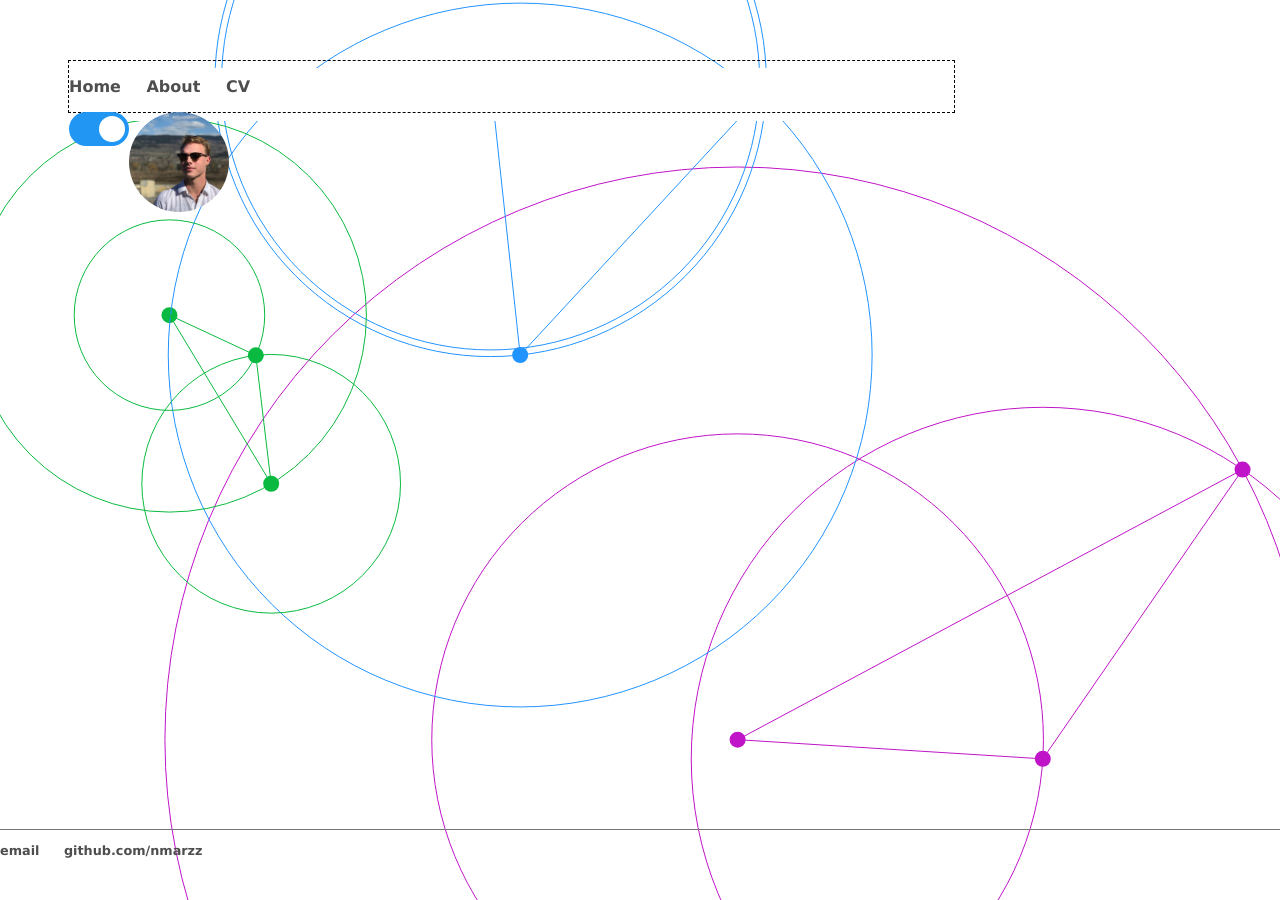
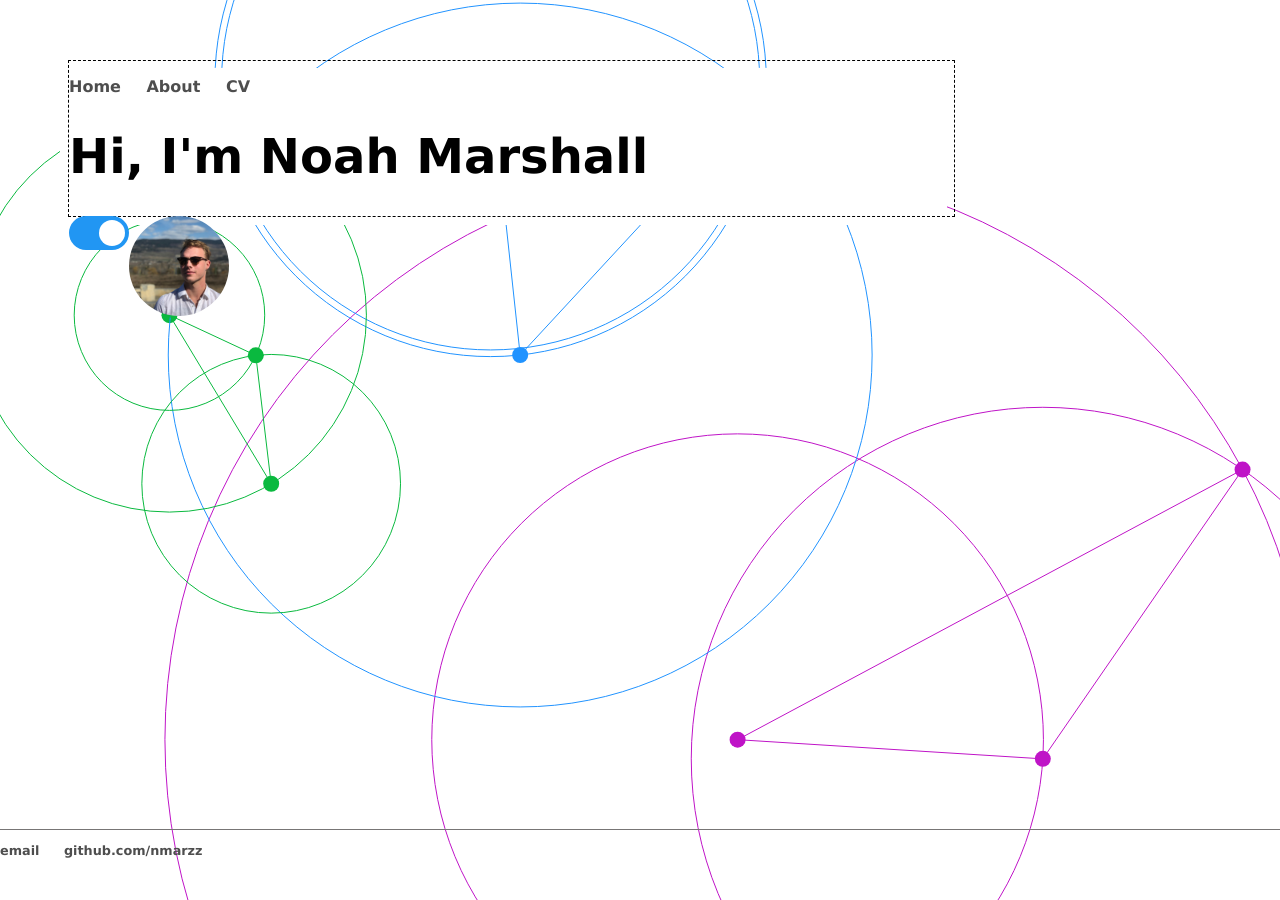
Before and after one commit to nmarzz/nmarzz.github.io, a Jekyll site: the page built from index.html, in a window 1280 px wide. Built offline with Jekyll 4.4.1, drawn with Linux system fonts in a browser that asks for light colours.

Commit message:
greeting idx

```diff
--- a/index.html
+++ b/index.html
@@ -9,6 +9,8 @@ title: Noah Marshall
 <!-- Rounded switch -->
 <div>
 
+<h1>Hi, I'm Noah Marshall </h1>
+
 <label class="switch">
   <input id = "animateSwitch" type="checkbox" checked>
   <span class="slider round"></span>
```
